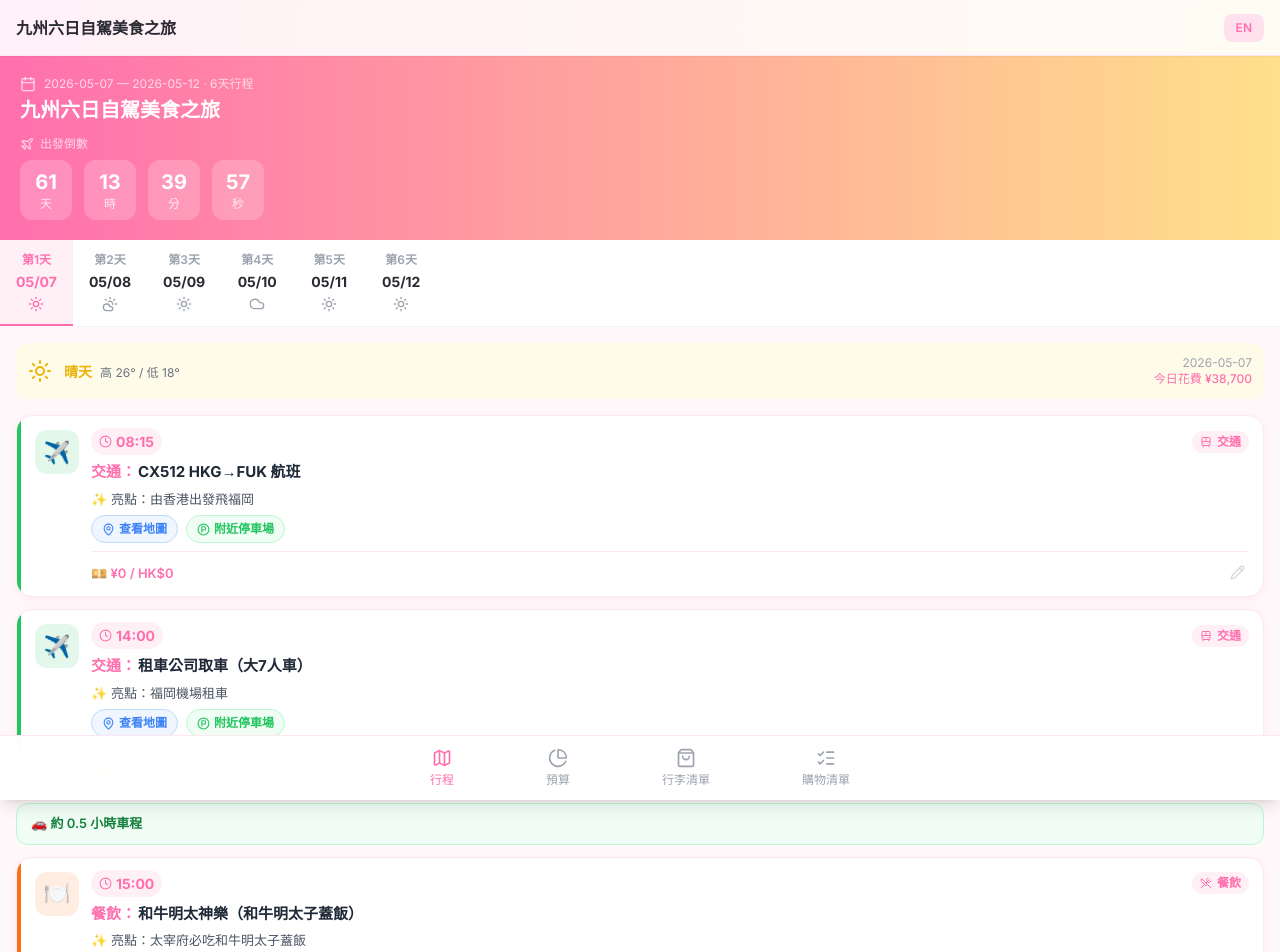
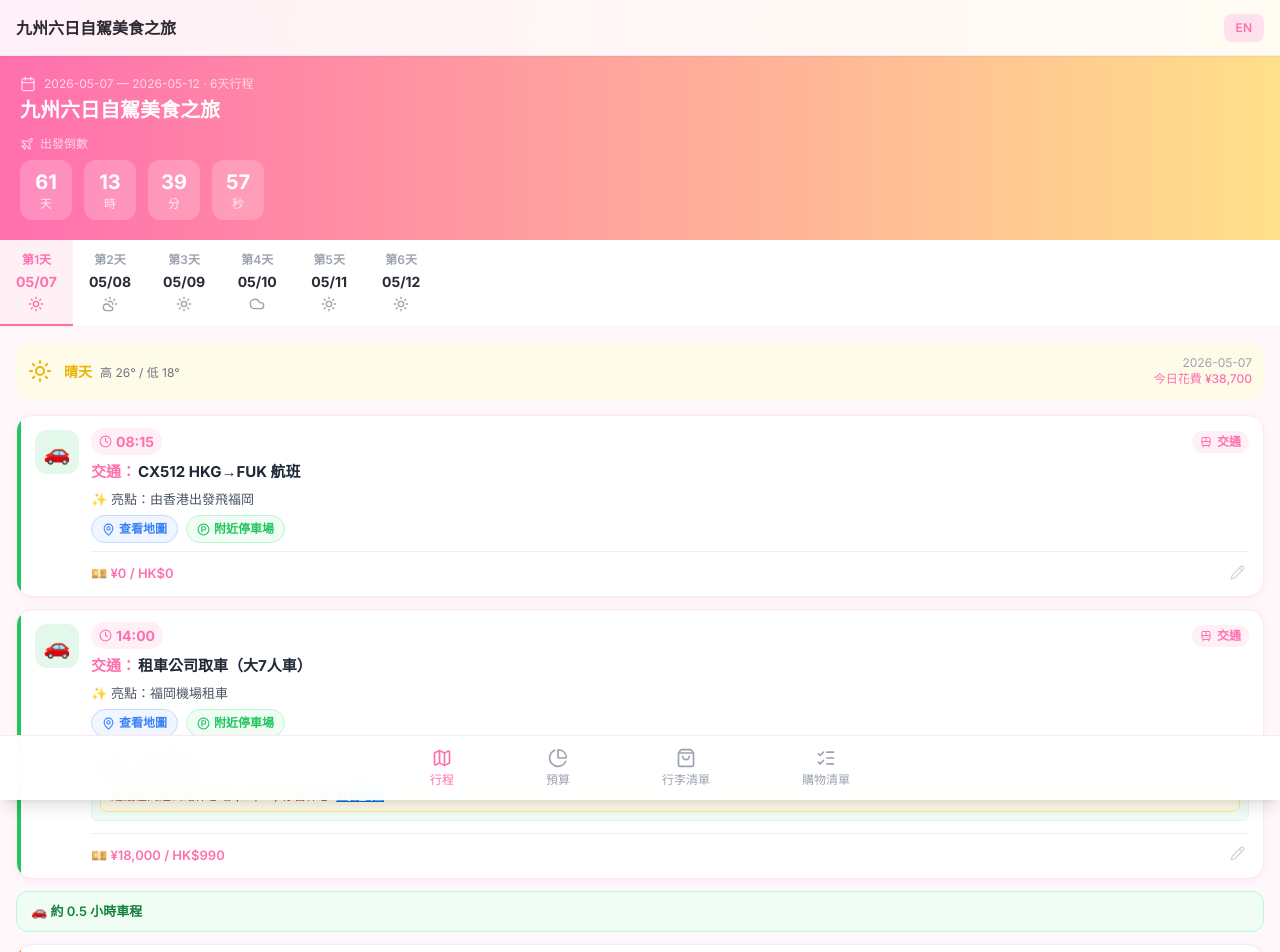
Before and after one commit to tiffanywong0615-oss/tiff-app-test, a Next.js app: page /trips/13b56b64-14df-4efa-8edf-567d80291c27 in a window 1280 px wide. Shown: the top 952 px of the page. Built offline with nearby package versions, Linux system fonts and the light colour scheme.

Commit message:
Add Plane type and update Transport emoji
Added 'Plane' type configuration and updated emoji for Transport.

```diff
--- a/src/components/ActivityCard.tsx
+++ b/src/components/ActivityCard.tsx
@@ -6,7 +6,7 @@ import { Activity } from '@/types';
 import { useTripContext } from '@/context/TripContext';
 import { useLanguage } from '@/context/LanguageContext';
 import EditActivityModal from './EditActivityModal';
-import { UtensilsCrossed, Camera, Train, Building, ShoppingBag, MoreHorizontal, Pencil, Clock, MapPin, ParkingCircle } from 'lucide-react';
+import { UtensilsCrossed, Camera, Train, Building, ShoppingBag, MoreHorizontal, Pencil, Clock, MapPin, ParkingCircle, Plane } from 'lucide-react'; // <-- Plane added
 import { JPY_TO_HKD } from '@/lib/currency';
 
 interface ActivityCardProps {
@@ -17,10 +17,12 @@ interface ActivityCardProps {
     translatedNotes?: string;
 }
 
+// --- UPDATED: Added 'Plane' type config and emoji ---
 const typeConfig: Record<Activity['type'], { color: string; Icon: React.ElementType }> = {
     Food:        { color: '#F97316', Icon: UtensilsCrossed },
     Sightseeing: { color: '#3B82F6', Icon: Camera },
     Transport:   { color: '#22C55E', Icon: Train },
+    Plane:       { color: '#6366F1', Icon: Plane },           // <-- Added line
     Hotel:       { color: '#A855F7', Icon: Building },
     Shopping:    { color: '#EC4899', Icon: ShoppingBag },
     Other:       { color: '#94A3B8', Icon: MoreHorizontal },
@@ -29,11 +31,13 @@ const typeConfig: Record<Activity['type'], { color: string; Icon: React.ElementT
 const typeEmoji: Record<Activity['type'], string> = {
     Food:        '🍽️',
     Sightseeing: '📸',
-    Transport:   '✈️',
+    Transport:   '🚗',              // <-- Changed car emoji
+    Plane:       '✈️',              // <-- Added line
     Hotel:       '🏨',
     Shopping:    '🛍️',
     Other:       '✨',
 };
+// --- END UPDATE ---
 
 function formatCost(cost: number, costCurrency?: 'JPY' | 'HKD'): string {
     if (costCurrency === 'HKD') {
@@ -109,6 +113,27 @@ const ActivityCard = ({ activity, tripId, dayIndex, translatedLocation, translat
                                 </div>
                             )}
 
+                            {/* ---- Driving Time Segment Added Below ---- */}
+                            {activity.drivingToNext !== undefined && activity.drivingToNext > 0 && (
+                                <div className="driving-segment" style={{ marginTop: '8px', padding: '8px', border: '1px solid #eee', borderRadius: '6px' }}>
+                                    <div className="driving-segment-label">
+                                        🚗 {activity.drivingToNext} {t.drivingHours}
+                                    </div>
+                                    <div className="driving-segment-rest">
+                                        {t.drivingRest}{' '}
+                                        <a
+                                            href={`https://www.google.com/maps/search/?api=1&query=休息站+near+${encodeURIComponent(activity.location)}`}
+                                            target="_blank"
+                                            rel="noopener noreferrer"
+                                            style={{ color: '#0070f3', textDecoration: 'underline' }}
+                                        >
+                                            {t.drivingRestMap}
+                                        </a>
+                                    </div>
+                                </div>
+                            )}
+                            {/* ---- End Driving Time Segment ---- */}
+
                             <div className="activity-footer">
                                 <div>
                                     <span className="activity-cost">💴 {formatCost(activity.cost, activity.costCurrency)}</span>
```
